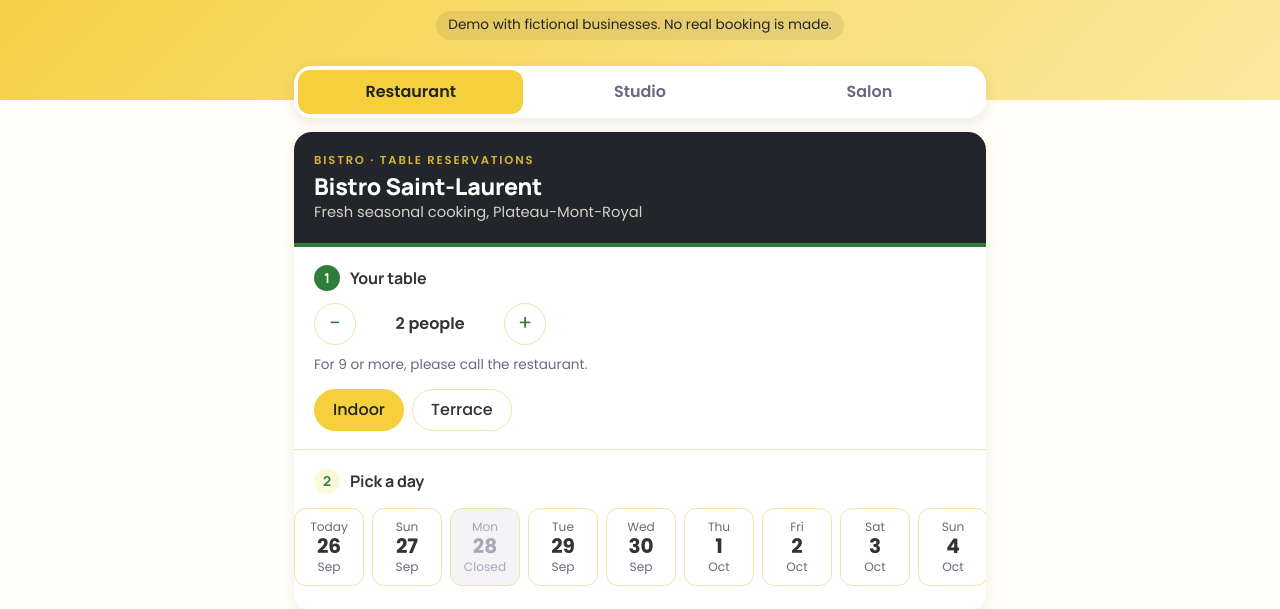
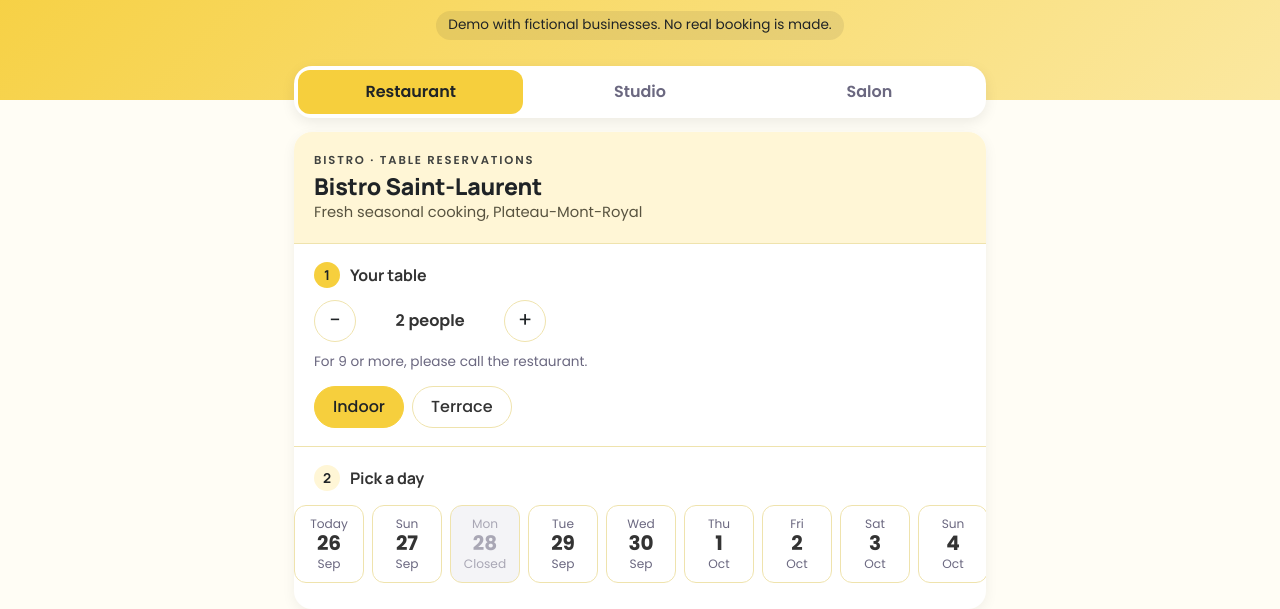
Before and after one commit to magdatavarozzi/magdatavarozzi.github.io, a plain HTML site: page booking.html in a window 1280 px wide. Shown: the part 193-802 px from the top of the page. Drawn offline with Linux system fonts and the light colour scheme.

Commit message:
Add files via upload

```diff
--- a/booking.html
+++ b/booking.html
@@ -23,24 +23,21 @@
   --r:10px; --r-lg:14px; --r-pill:999px;
 }
 body{--on-accent:white;--on-accent-soft:rgba(255,255,255,.9);--accent-text:var(--violet)}
-/* Bistro: lemon yellow and charcoal with a fresh basil accent ("lemon & herbs"), bold modern sans */
+/* Bistro: simple two-colour scheme, lemon yellow and charcoal on warm cream, bold modern sans */
 body[data-theme="resto"]{
-  --violet:#f6cf3d; --violet-dark:#ecc01f; --soft:#fff8da; --line:#efe3ad; --bg:#fffdf5;
-  --on-accent:#1f2326; --on-accent-soft:rgba(31,35,38,.75); --accent-text:#2e7d3b;
+  --violet:#f6cf3d; --violet-dark:#ecc01f; --soft:#fff6d6; --line:#efe3ad; --bg:#fffdf5;
+  --on-accent:#1f2326; --on-accent-soft:rgba(31,35,38,.75); --accent-text:#1f2326;
   --intro-a:#f6cf3d; --intro-b:#fbe8a0;
   --head-font:'Manrope',system-ui,sans-serif; --head-track:-.01em;
-  --head-bg:#22262a; --head-text:#f3f0e6; --head-accent:#f6cf3d;
+  --head-bg:#fff6d6; --head-text:#3b3726; --head-accent:#1f2326;
   --r:12px; --r-lg:18px; --r-pill:999px;
-  --accent2:#2e7d3b;
+  --accent2:#1f2326;
 }
 body[data-theme="resto"] .intro{color:#1f2326;text-shadow:none}
 body[data-theme="resto"] .demo-note{background:rgba(31,35,38,.08)}
 body[data-theme="resto"] .biz-head h2,body[data-theme="resto"] .intro h1{font-weight:800}
-body[data-theme="resto"] .biz-head h2{color:#fff}
-body[data-theme="resto"] .biz-head{border-bottom:4px solid var(--accent2)}
-body[data-theme="resto"] .step.done .num{background:var(--accent2);color:#fff}
-body[data-theme="resto"] .code{color:var(--accent2);background:#e9f5ea}
-body[data-theme="resto"] .confirm .ck-bg{fill:#e9f5ea}
+body[data-theme="resto"] .code{color:#1f2326;background:#fff6d6}
+body[data-theme="resto"] .confirm .ck-bg{fill:#fff6d6}
 /* Studio: calm zen teal, airy sans, soft rounded shapes */
 body[data-theme="gym"]{
   --violet:#1f6f6b; --violet-dark:#175754; --soft:#e6f3f1; --line:#d4e7e3; --bg:#f2f7f6;
```
